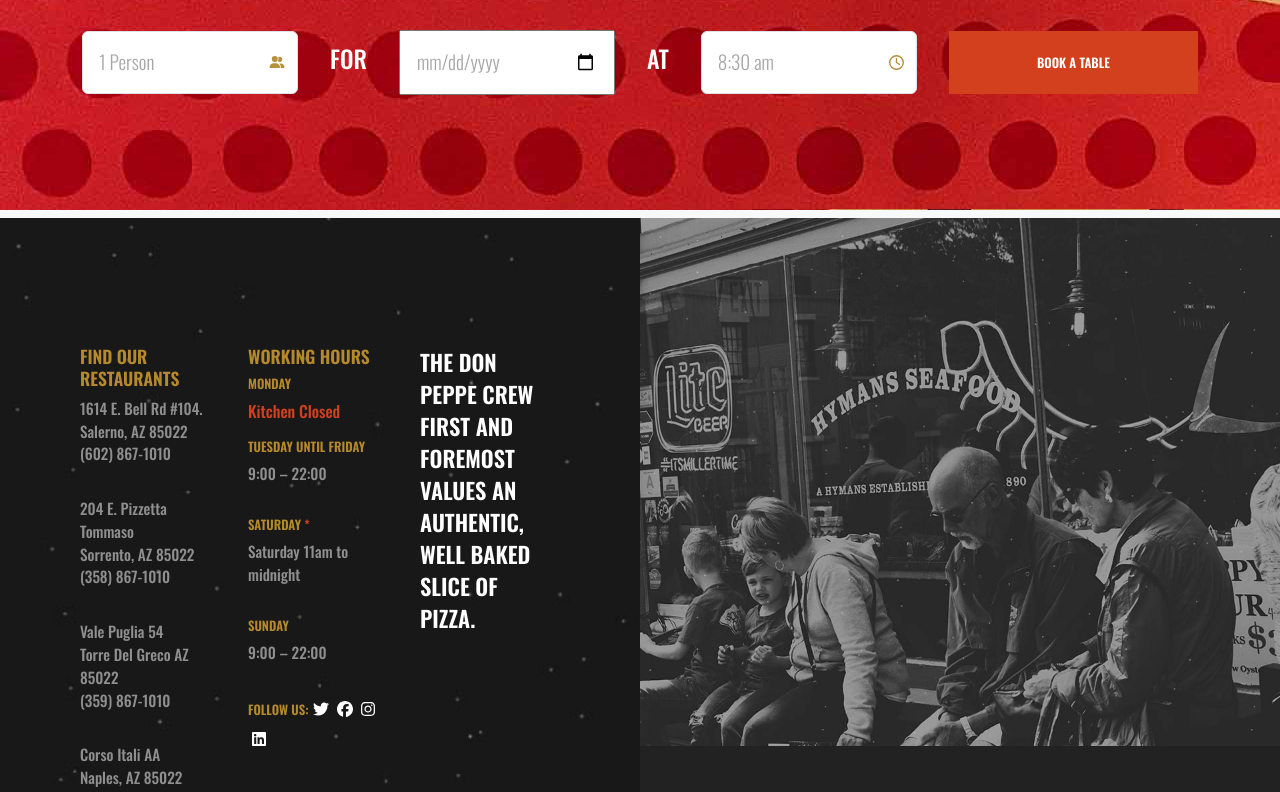
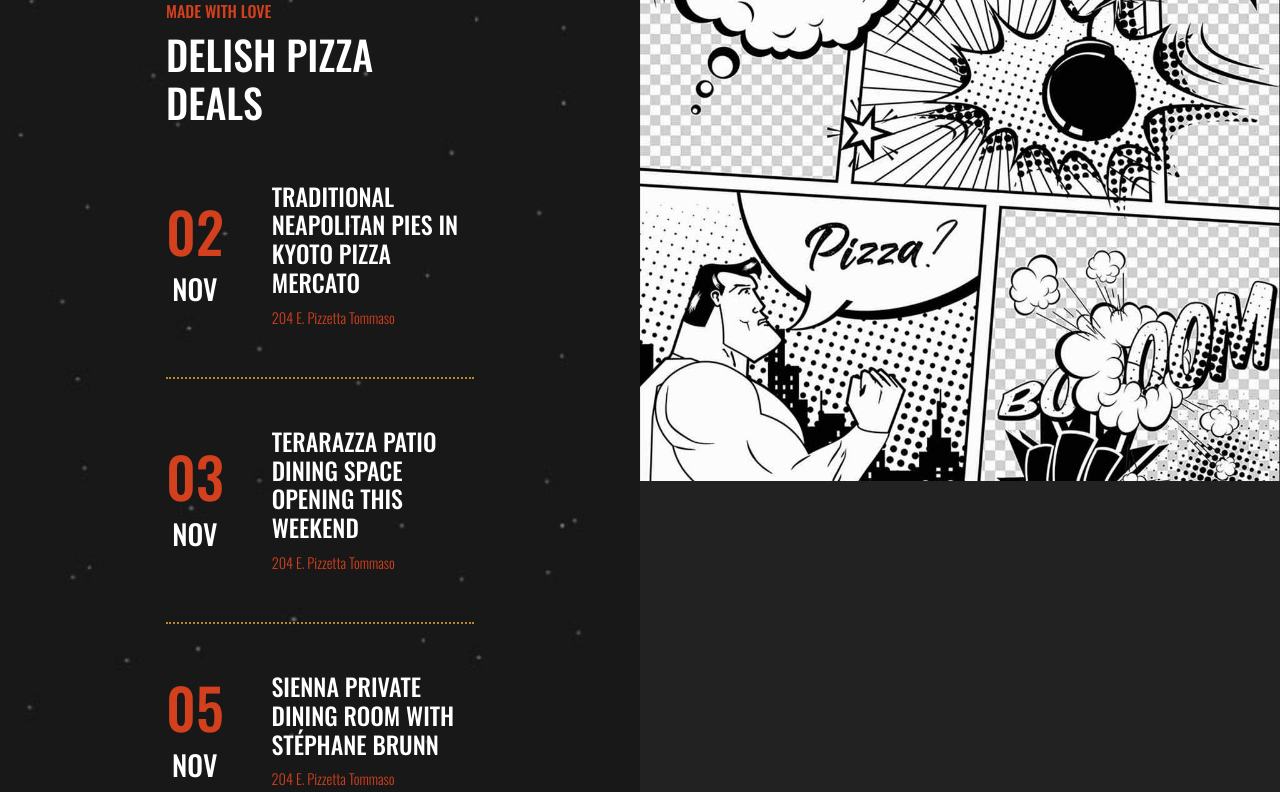
Before and after one commit to DarioGuastella/proj-html-vuejs, a Vue app: page / in a window 1280 px wide. Shown: the part 3700-4492 px from the top of the page. Built offline with nearby package versions, Linux system fonts and the light colour scheme.

Commit message:
aggiunge sezione "deals"

```diff
--- a/src/components/AppMain.vue
+++ b/src/components/AppMain.vue
@@ -131,6 +131,53 @@ export default {
                     <img class="clientsImg" src="/img/h1-clients-img-3.png" alt="">
                     <img class="clientsImg" src="/img/h1-clients-img-4.png" alt="">
                     <img class="clientsImg" src="/img/h1-clients-img-5.png" alt="">
+                </div>
+            </div>
+        </div>
+    </section>
+    <!-- Sezione 8 -  Deals ToDo: icon & hover-->
+    <section>
+        <div class="container-fluid">
+            <div class="row">
+                <div class="col-6 dealText">
+                    <div class="dealTextBox">
+                        <h5 class="d-block redText fs-6">MADE WITH LOVE</h5>
+                        <h3 class="d-block fs-1">DELISH PIZZA DEALS</h3>
+                        <div class="d-flex align-items-center myHr py-5">
+                            <div class="text-center">
+                                <h2 class="dayText redText">02</h2>
+                                <h3>NOV</h3>
+                            </div>
+                            <div class="ps-5">
+                                <h4>TRADITIONAL NEAPOLITAN PIES IN KYOTO PIZZA MERCATO</h4>
+                                <a class="dealsLink redText" href="#"> 204 E. Pizzetta Tommaso</a>
+                            </div>
+                        </div>
+                        <div class="d-flex align-items-center myHr py-5">
+                            <div class="text-center">
+                                <h2 class="dayText redText">03</h2>
+                                <h3>NOV</h3>
+                            </div>
+                            <div class="ps-5">
+                                <h4>TERARAZZA PATIO DINING SPACE OPENING THIS WEEKEND</h4>
+                                <a class="dealsLink redText" href="#"> 204 E. Pizzetta Tommaso</a>
+                            </div>
+                        </div>
+                        <div class="d-flex align-items-center myHr py-5">
+                            <div class="text-center">
+                                <h2 class="dayText redText">05</h2>
+                                <h3>NOV</h3>
+                            </div>
+                            <div class="ps-5">
+                                <h4>SIENNA PRIVATE DINING ROOM WITH STÉPHANE BRUNN</h4>
+                                <a class="dealsLink redText" href="#"> 204 E. Pizzetta Tommaso</a>
+                            </div>
+                        </div>
+
+                    </div>
+                </div>
+                <div class="col-6 ps-0 pe-0">
+                    <img class="dealsImg" src="/img/h3-img-5a.jpg" alt="">
                 </div>
             </div>
         </div>
@@ -325,6 +372,41 @@ export default {
     width: calc(100% / 5);
 }
 
+//Sezione 8 - Deals
+.dealText {
+    background-image: url(/img/cielostellato.PNG);
+    background-size: cover;
+}
+
+.redText {
+    color: #d2401e;
+}
+
+.dayText {
+    font-size: 3.5rem;
+}
+
+.myHr {
+    border-bottom: 2px dotted #b68a2c;
+
+}
+
+.dealsLink {
+    text-decoration: none;
+    font-size: 0.9rem;
+    font-weight: 300;
+}
+
+.dealTextBox {
+    width: 50%;
+    margin: 0 auto;
+    margin-top: 6rem;
+}
+
+.dealsImg {
+    width: 100%;
+}
+
 //Sezione 9 Book a table
 .bookingSection {
     height: 296px;
```
